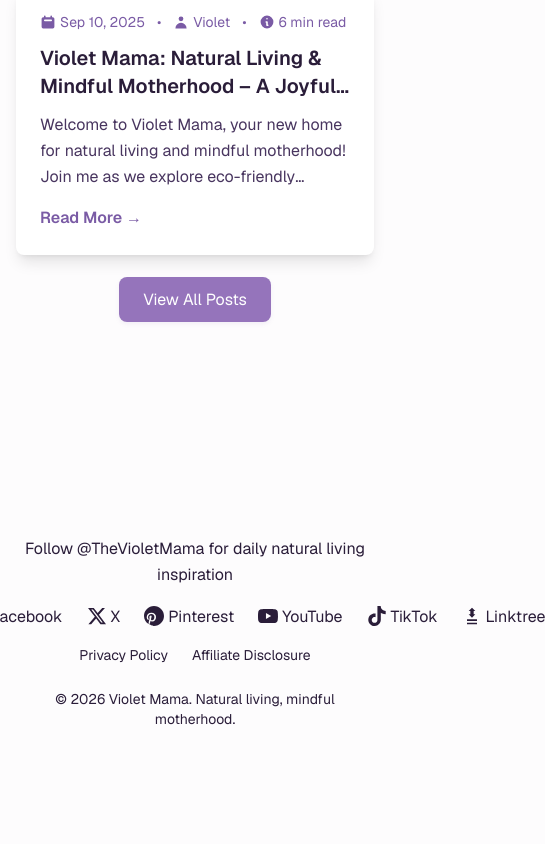
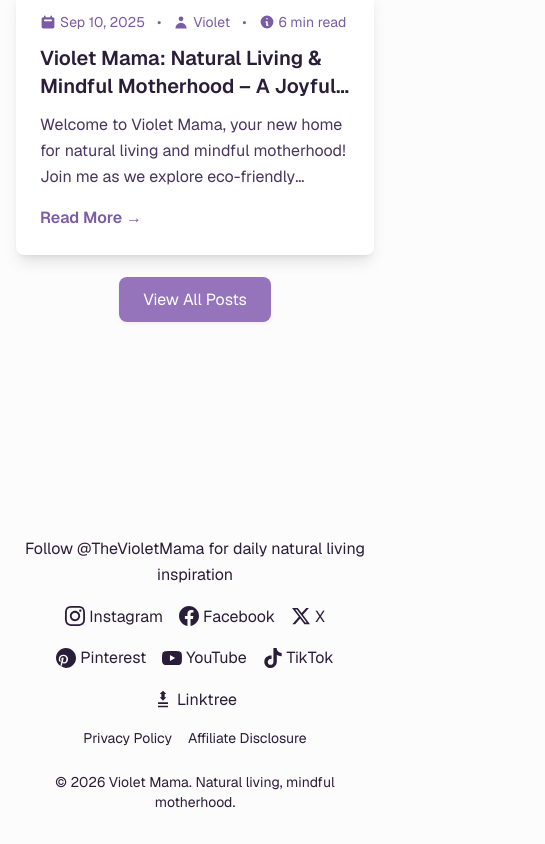
Before and after one commit to jemustain/spirited-roots2, a Next.js app: page / in a window 390 px wide. Shown: the part 1563-2407 px from the top of the page, 545 px wide, since content can reach past the window. Before the commit the page ends 2324 px from the top, so only its background shows below. Built offline with nearby package versions, Linux system fonts and the light colour scheme.

Commit message:
fix: mobile responsiveness — footer off-screen and general mobile pass

```diff
--- a/src/app/globals.css
+++ b/src/app/globals.css
@@ -314,3 +314,32 @@ body {
   -webkit-box-orient: vertical;
   overflow: hidden;
 }
+
+/* Mobile responsiveness fixes */
+html, body {
+  overflow-x: hidden;
+  max-width: 100vw;
+}
+
+/* Constrain all images to viewport */
+img {
+  max-width: 100%;
+  height: auto;
+}
+
+/* Ensure prose content doesn't overflow */
+.prose img {
+  max-width: 100%;
+  height: auto;
+}
+
+.prose pre {
+  overflow-x: auto;
+  max-width: 100%;
+}
+
+.prose table {
+  display: block;
+  overflow-x: auto;
+  max-width: 100%;
+}
--- a/src/components/Footer.tsx
+++ b/src/components/Footer.tsx
@@ -3,7 +3,7 @@ export default function Footer() {
     <footer className="bg-forest-900 text-cream-100 py-8 mt-16">
       <div className="max-w-6xl mx-auto px-4 sm:px-6 lg:px-8 text-center">
         <p className="mb-4">Follow @TheVioletMama for daily natural living inspiration</p>
-        <div className="flex justify-center space-x-6 mb-4">
+        <div className="flex flex-wrap justify-center gap-4 sm:gap-6 mb-4">
           <a href="https://instagram.com/thevioletmama" className="hover:text-gold-400 transition-colors flex items-center" title="Instagram" target="_blank" rel="noopener noreferrer">
             <svg className="w-5 h-5 mr-1" fill="currentColor" viewBox="0 0 24 24">
               <path d="M12 2.163c3.204 0 3.584.012 4.85.07 3.252.148 4.771 1.691 4.919 4.919.058 1.265.069 1.645.069 4.849 0 3.205-.012 3.584-.069 4.849-.149 3.225-1.664 4.771-4.919 4.919-1.266.058-1.644.07-4.85.07-3.204 0-3.584-.012-4.849-.07-3.26-.149-4.771-1.699-4.919-4.92-.058-1.265-.07-1.644-.07-4.849 0-3.204.013-3.583.07-4.849.149-3.227 1.664-4.771 4.919-4.919 1.266-.057 1.645-.069 4.849-.069zm0-2.163c-3.259 0-3.667.014-4.947.072-4.358.2-6.78 2.618-6.98 6.98-.059 1.281-.073 1.689-.073 4.948 0 3.259.014 3.668.072 4.948.2 4.358 2.618 6.78 6.98 6.98 1.281.058 1.689.072 4.948.072 3.259 0 3.668-.014 4.948-.072 4.354-.2 6.782-2.618 6.979-6.98.059-1.28.073-1.689.073-4.948 0-3.259-.014-3.667-.072-4.947-.196-4.354-2.617-6.78-6.979-6.98-1.281-.059-1.69-.073-4.949-.073zm0 5.838c-3.403 0-6.162 2.759-6.162 6.162s2.759 6.163 6.162 6.163 6.162-2.759 6.162-6.163c0-3.403-2.759-6.162-6.162-6.162zm0 10.162c-2.209 0-4-1.79-4-4 0-2.209 1.791-4 4-4s4 1.791 4 4c0 2.21-1.791 4-4 4zm6.406-11.845c-.796 0-1.441.645-1.441 1.44s.645 1.44 1.441 1.44c.795 0 1.439-.645 1.439-1.44s-.644-1.44-1.439-1.44z"/>
@@ -49,7 +49,7 @@ export default function Footer() {
         </div>
         <div className="text-center mt-4">
         </div>
-        <div className="mt-4 flex justify-center space-x-6 text-sm">
+        <div className="mt-4 flex flex-wrap justify-center gap-4 sm:gap-6 text-sm">
           <a href="/privacy" className="text-cream-300 hover:text-gold-400 transition-colors">
             Privacy Policy
           </a>
```
